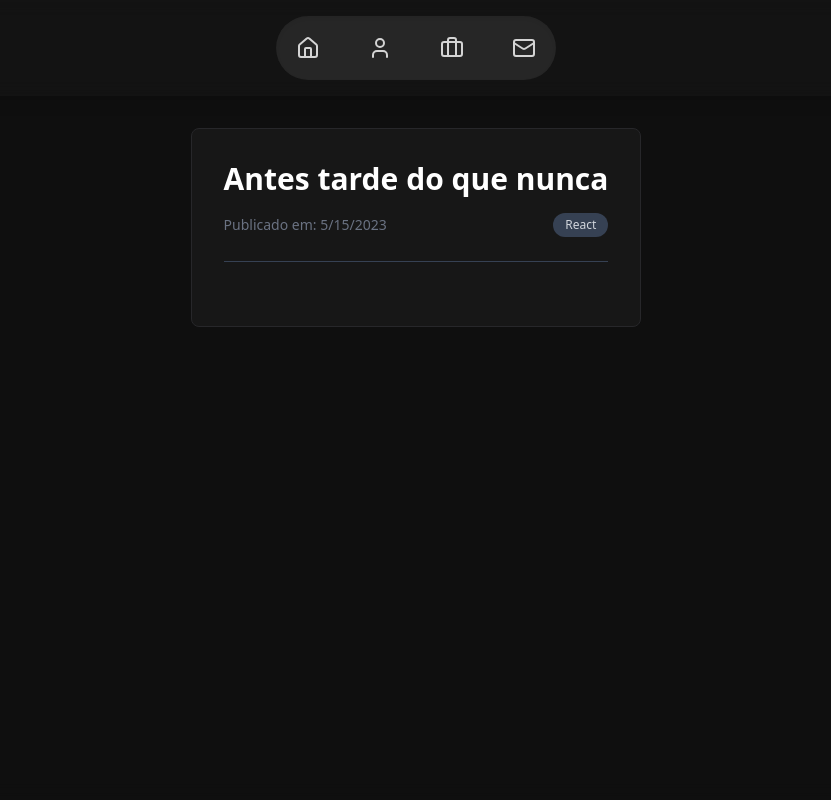
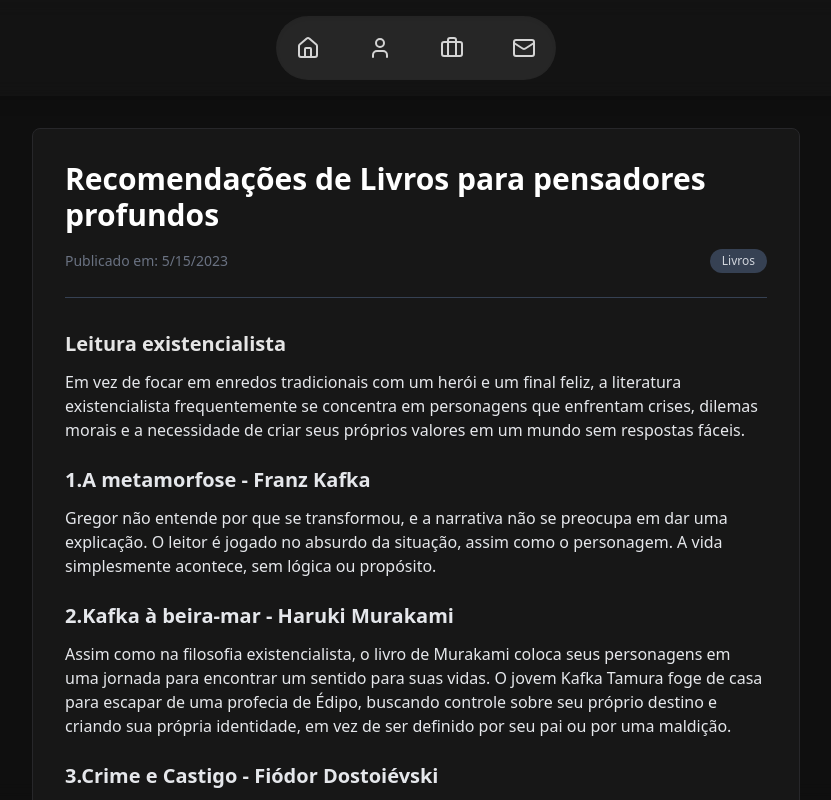
Before and after one commit to kyoulau/portifolio-laura-santos, a React app: page /blog/1 in a window 1280 px wide. Shown: the top 800 px of the page, without its empty margins (224-1055 px from the left). Built offline with nearby package versions, Linux system fonts and the light colour scheme; the HTML template or start-up script is replaced by a standard one.

Commit message:
feat: arrumando post

```diff
--- a/src/data/blogPosts.tsx
+++ b/src/data/blogPosts.tsx
@@ -3,21 +3,23 @@
 export const blogPosts: BlogPost[] = [
   {
     id: 1,
-    title: "Antes tarde do que nunca",
-    excerpt: "Post de inauguração do meu portifólio",
+    title: "Recomendações de Livros para pensadores profundos",
+    excerpt: "Post onde recomendo uma série dos meus livros favoritos para ler.",
     date: "2023-05-15",
-    tags: ["React"],
+    tags: ["Livros"],
     content: (
       <>
-        {/* <h2 className="text-xl font-semibold mt-6 mb-3 text-neutral-200">O que são Hooks?</h2>
-        <p className="mb-4 text-gray-200">Hooks são uma adição ao React 16.8 que permitem usar state e outros recursos do React sem escrever classes.</p>
+        <h2 className="text-xl font-semibold mt-6 mb-3 text-neutral-200">Leitura existencialista</h2>
+        <p className="mb-4 text-gray-200">Em vez de focar em enredos tradicionais com um herói e um final feliz, a literatura existencialista frequentemente se concentra em personagens que enfrentam crises, dilemas morais e a necessidade de criar seus próprios valores em um mundo sem respostas fáceis.</p>
 
-        <h2 className="text-xl font-semibold mt-6 mb-3 text-gray-200">useState</h2>
-        <p className="mb-4 text-gray-200">O useState é o Hook mais básico para gerenciar estado em componentes funcionais.</p>
+        <h2 className="text-xl font-semibold mt-6 mb-3 text-gray-200">1.A metamorfose - Franz Kafka</h2>
+        <p className="mb-4 text-gray-200">Gregor não entende por que se transformou, e a narrativa não se preocupa em dar uma explicação. O leitor é jogado no absurdo da situação, assim como o personagem. A vida simplesmente acontece, sem lógica ou propósito.</p>
 
-        <pre className=" text-gray-200 p-4 rounded-lg overflow-x-auto mb-4">
-          {`const [count, setCount] = useState(0);`}
-        </pre> */}
+        <h2 className="text-xl font-semibold mt-6 mb-3 text-gray-200">2.Kafka à beira-mar - Haruki Murakami</h2>
+        <p className="mb-4 text-gray-200">Assim como na filosofia existencialista, o livro de Murakami coloca seus personagens em uma jornada para encontrar um sentido para suas vidas. O jovem Kafka Tamura foge de casa para escapar de uma profecia de Édipo, buscando controle sobre seu próprio destino e criando sua própria identidade, em vez de ser definido por seu pai ou por uma maldição.</p>
+
+        <h2 className="text-xl font-semibold mt-6 mb-3 text-gray-200">3.Crime e Castigo - Fiódor Dostoiévski</h2>
+        <p className="mb-4 text-gray-200">O verdadeiro "castigo" de Raskolnikov não vem da polícia, mas de sua própria consciência. A culpa o consome, causando delírios, febre e um profundo isolamento. Essa angústia é a representação da "má-fé" existencial, a tortura de viver uma vida que vai contra a sua própria essência.</p>
       </>
     )
   },
```
